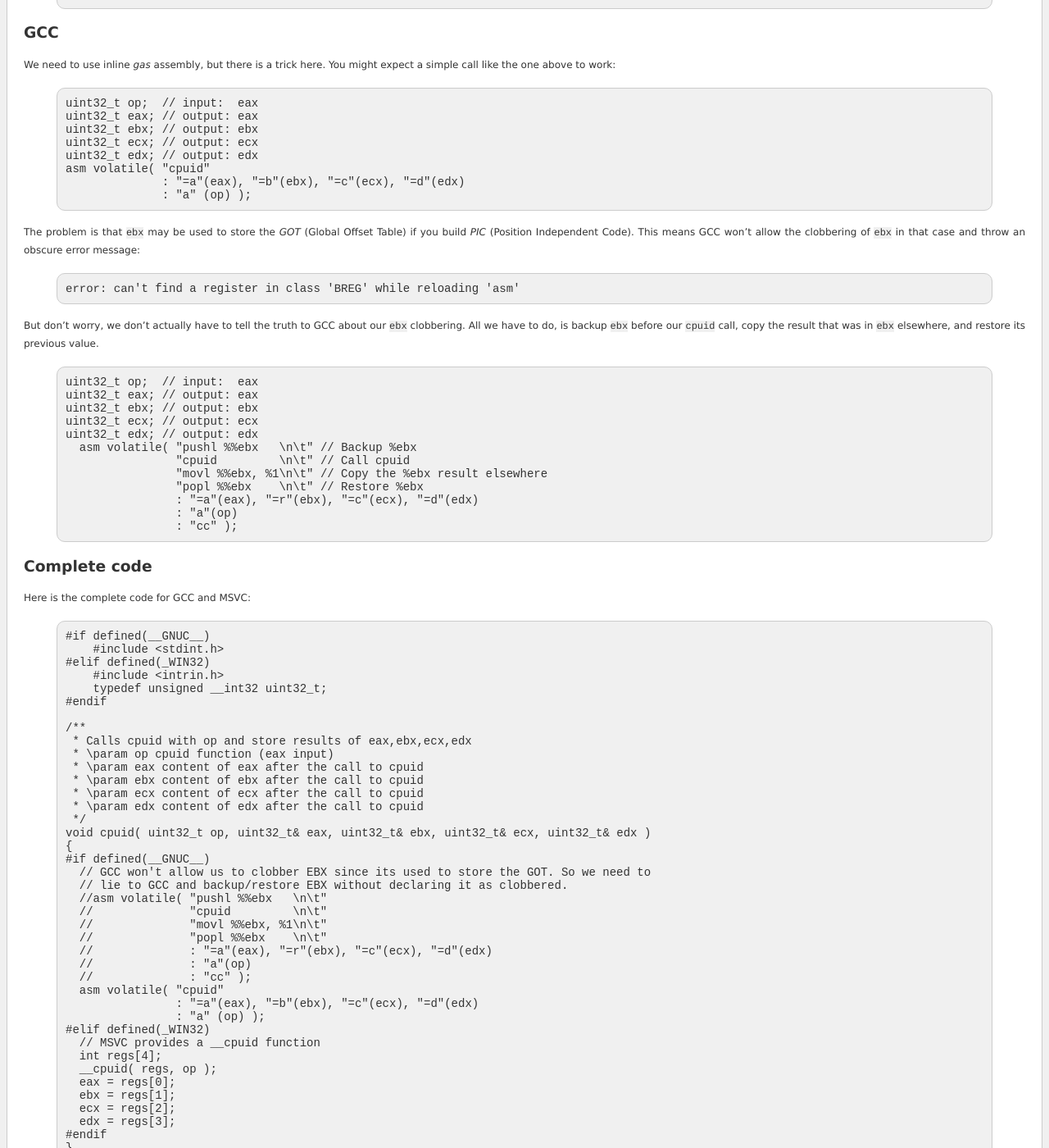
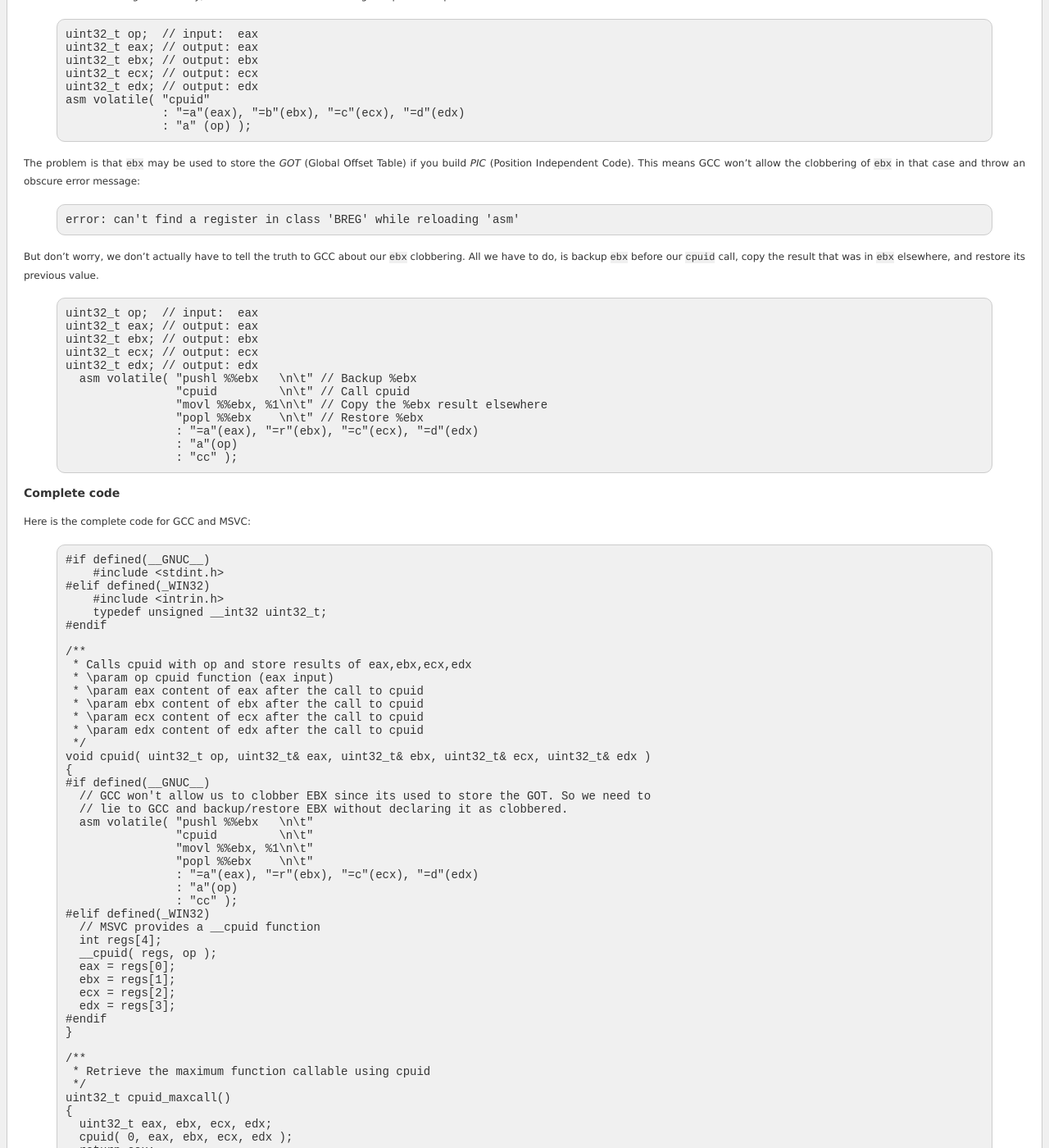
Before and after one commit to NewbiZ/newbiz.github.com, a Jekyll site: the page built from _posts/cpp/2010-12-20-Playing-with-cpuid.markdown, in a window 1280 px wide and 1400 px high, scrolled down 1002 px. Shown: the whole window at 82% size. Built offline with Jekyll 4.4.1, drawn with Linux system fonts in a browser that asks for light colours; Markdown is read by kramdown in place of the engine named in the settings; some of the changed text lies outside the part shown.

Commit message:
New article on cpuid

```diff
--- a/_posts/cpp/2010-12-20-Playing-with-cpuid.markdown
+++ b/_posts/cpp/2010-12-20-Playing-with-cpuid.markdown
@@ -13,7 +13,8 @@
 
 The most useful functions are listed below.
 
-### Vendor ID String and maximum `cpuid` function
+Vendor ID String and maximum `cpuid` function
+---------------------------------------------
 Retrieve the processor vendor ID string (12 characters) and the maximum callable function number of cpuid.
 
 * __Input__
@@ -24,7 +25,8 @@
   * edx: Second set of 4 characters of the vendor ID
   * ecx: Third set of 4 characters of the vendor ID
 
-### Processor signature and supported features
+Processor signature and supported features
+------------------------------------------
 Retrieve the family, type, model and ID of the processor, as well as its supported instruction sets.
 
 * __Input__
@@ -64,7 +66,7 @@
 
 The problem is that `ebx` may be used to store the _GOT_ (Global Offset Table) if you build _PIC_ (Position Independent Code). This means GCC won't allow the clobbering of `ebx` in that case and throw an obscure error message:
 
-{% highlight bash %}
+{% highlight console %}
 error: can't find a register in class 'BREG' while reloading 'asm'
 {% endhighlight %}
 
@@ -85,7 +87,8 @@
                 : "cc" );
 {% endhighlight %}
 
-### Complete code
+Complete code
+-------------
 Here is the complete code for GCC and MSVC:
 
 {% highlight cpp %}
@@ -109,16 +112,13 @@
 #if defined(__GNUC__)
   // GCC won't allow us to clobber EBX since its used to store the GOT. So we need to
   // lie to GCC and backup/restore EBX without declaring it as clobbered.
-  //asm volatile( "pushl %%ebx   \n\t"
-  //              "cpuid         \n\t"
-  //              "movl %%ebx, %1\n\t"
-  //              "popl %%ebx    \n\t"
-  //              : "=a"(eax), "=r"(ebx), "=c"(ecx), "=d"(edx)
-  //              : "a"(op)
-  //              : "cc" );
-  asm volatile( "cpuid"
-                : "=a"(eax), "=b"(ebx), "=c"(ecx), "=d"(edx)
-                : "a" (op) );
+  asm volatile( "pushl %%ebx   \n\t"
+                "cpuid         \n\t"
+                "movl %%ebx, %1\n\t"
+                "popl %%ebx    \n\t"
+                : "=a"(eax), "=r"(ebx), "=c"(ecx), "=d"(edx)
+                : "a"(op)
+                : "cc" );
 #elif defined(_WIN32)
   // MSVC provides a __cpuid function
   int regs[4];
@@ -228,7 +228,8 @@
 }
 {% endhighlight %}
 
-### Sample usage
+Sample usage
+------------
 And a sample of how to use it:
 
 {% highlight cpp %}
```
Also changed, not shown: other parts of _posts/cpp/2010-12-20-Playing-with-cpuid.markdown (+5 -5 lines).
